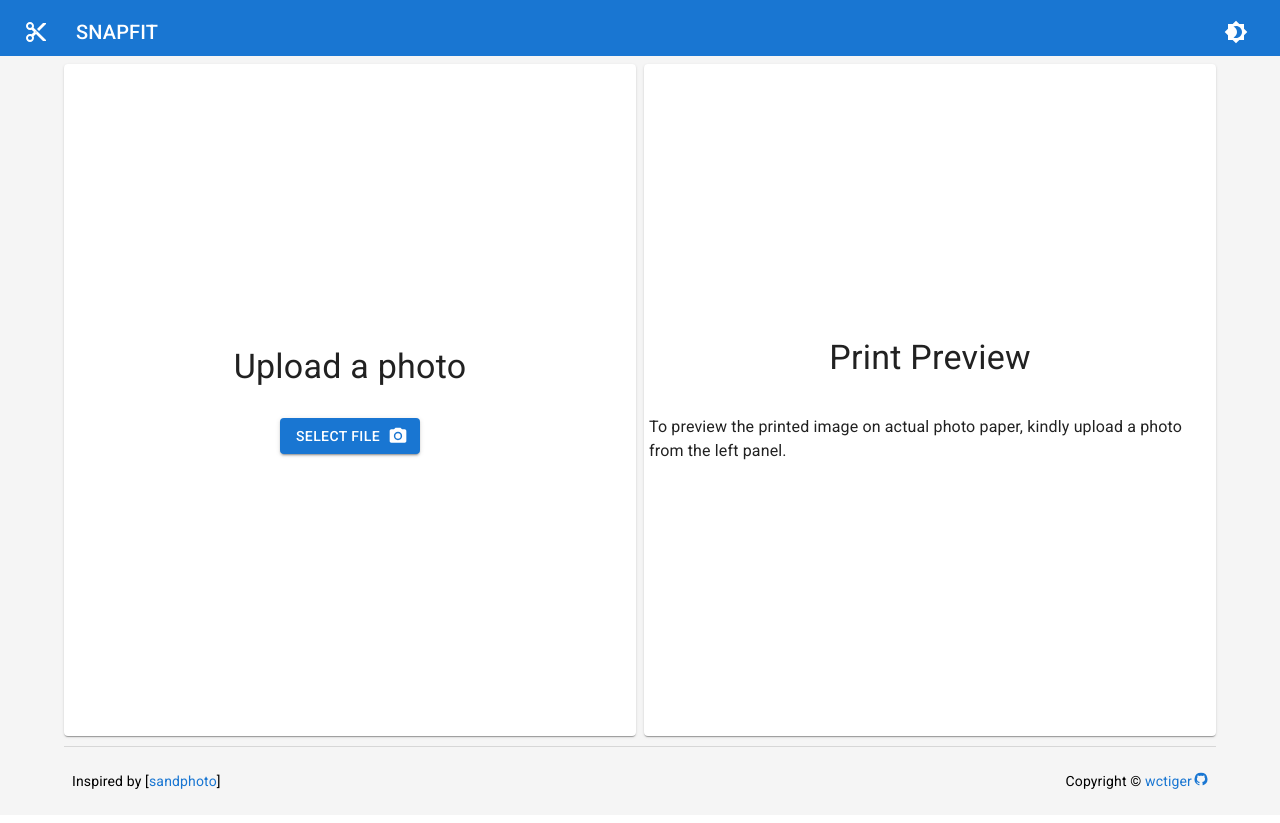
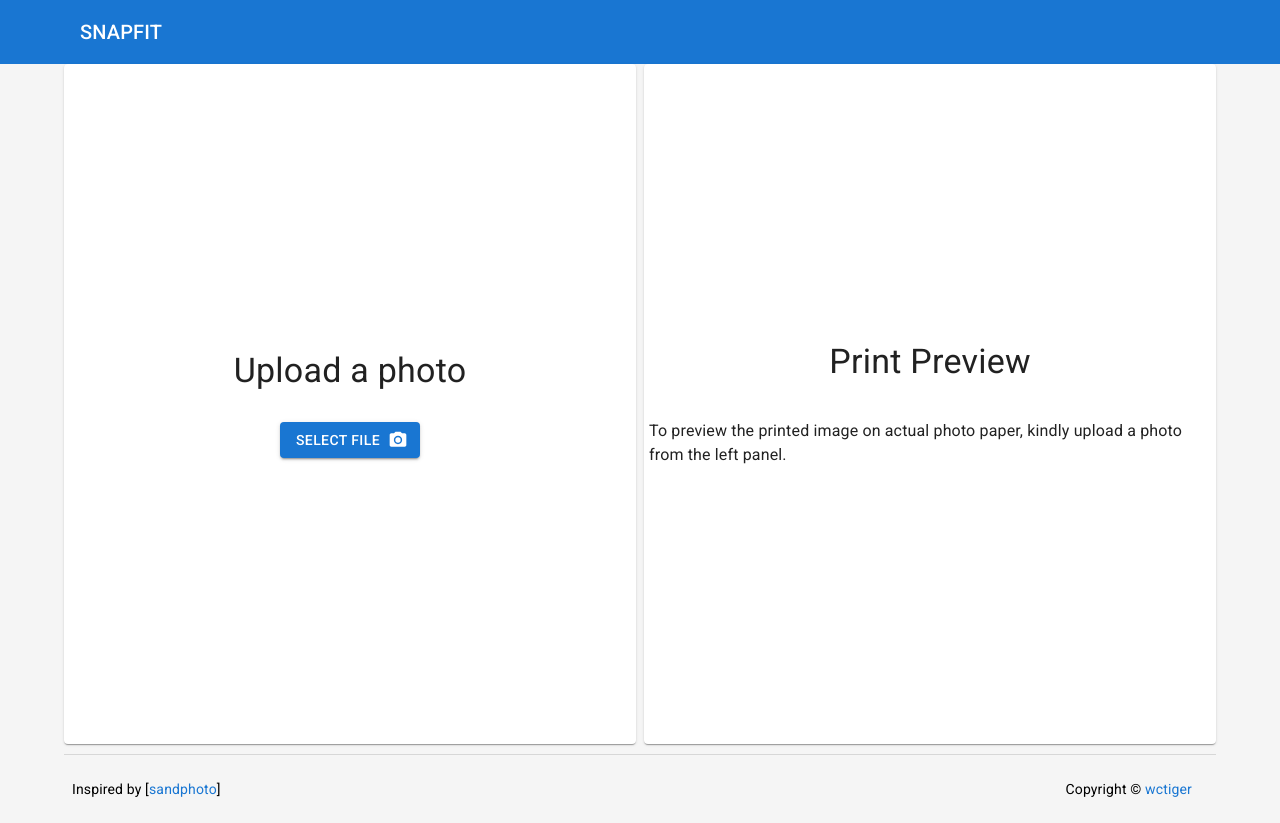
Before and after one commit to wctiger/snapfit, a React (Vite) app: page / in a window 1280 px wide. Built offline with nearby package versions, Linux system fonts and the light colour scheme; some icons are missing.

Commit message:
migrate mui to v7

```diff
--- a/src/components/layout/index.tsx
+++ b/src/components/layout/index.tsx
@@ -1,4 +1,4 @@
-import { Container, Grid, useTheme } from '@mui/material';
+import { Container, Box, useTheme } from '@mui/material';
 import { FC, ReactNode } from 'react';
 import { useStore } from '../../stores/store';
 import Footer from './Footer';
@@ -18,14 +18,14 @@ const Layout: FC<ILayoutProps> = ({ leftComp, rightComp }) => {
             <TopBar />
             <div style={{ backgroundColor: isDarkMode ? '#212121' : '#f5f5f5' }}>
                 <Container maxWidth="lg">
-                    <Grid container spacing={1}>
-                        <Grid item xs={12} sm={6} style={{ height: '85vh' }}>
+                    <Box sx={{ display: 'flex', gap: 1, flexWrap: 'wrap' }}>
+                        <Box sx={{ flex: { xs: '1 1 100%', sm: '1 1 calc(50% - 4px)' }, height: '85vh' }}>
                             {leftComp}
-                        </Grid>
-                        <Grid item xs={12} sm={6} style={{ height: '85vh' }}>
+                        </Box>
+                        <Box sx={{ flex: { xs: '1 1 100%', sm: '1 1 calc(50% - 4px)' }, height: '85vh' }}>
                             {rightComp}
-                        </Grid>
-                    </Grid>
+                        </Box>
+                    </Box>
                     <Footer></Footer>
                 </Container>
             </div>
--- a/src/features/preview/Preview.tsx
+++ b/src/features/preview/Preview.tsx
@@ -1,20 +1,28 @@
-import { Grid, Typography } from '@mui/material';
+import { Box, Typography } from '@mui/material';
 import React from 'react';
 import StyledPaper from '../../components/StyledPaper';
 
 const Preview = () => {
     return (
         <StyledPaper>
-            <Grid container spacing={2} alignItems="center" justifyContent="center">
-                <Grid item>
+            <Box
+                sx={{
+                    display: 'flex',
+                    flexDirection: 'column',
+                    alignItems: 'center',
+                    justifyContent: 'center',
+                    gap: 2,
+                }}
+            >
+                <Box>
                     <Typography variant="h4">Print Preview</Typography>
-                </Grid>
-                <Grid item margin={'20px 5px 0'}>
+                </Box>
+                <Box sx={{ margin: '20px 5px 0' }}>
                     <Typography variant="body1">
                         To preview the printed image on actual photo paper, kindly upload a photo from the left panel.
                     </Typography>
-                </Grid>
-            </Grid>
+                </Box>
+            </Box>
         </StyledPaper>
     );
 };
--- a/src/features/upload/Upload.tsx
+++ b/src/features/upload/Upload.tsx
@@ -1,5 +1,5 @@
 import { Camera, CameraAlt } from '@mui/icons-material';
-import { Button, Grid, Paper, Typography } from '@mui/material';
+import { Button, Box, Paper, Typography } from '@mui/material';
 import { ChangeEvent } from 'react';
 import { useStore } from '../../stores/store';
 import StyledPaper from '../../components/StyledPaper';
@@ -19,16 +19,16 @@ const Upload = () => {
         <StyledPaper>
             <Typography variant="h4">{`Upload a photo`}</Typography>
             <div style={{ height: 30 }} />
-            <Grid container spacing={2} alignItems="center" justifyContent="center">
-                <Grid item alignItems="center">
+            <Box sx={{ display: 'flex', alignItems: 'center', justifyContent: 'center', gap: 2 }}>
+                <Box sx={{ display: 'flex', alignItems: 'center' }}>
                     <input style={{ display: 'none' }} id="file-upload" type="file" onChange={onFileChange} />
                     <label htmlFor="file-upload">
                         <Button variant="contained" color="primary" component="span" endIcon={<CameraAlt />}>
                             Select File
                         </Button>
                     </label>
-                </Grid>
-            </Grid>
+                </Box>
+            </Box>
         </StyledPaper>
     );
 };
```
Also changed, not shown: package.json (+5 -4 lines), 2 other files (tests, documents, lock files or other folders).
